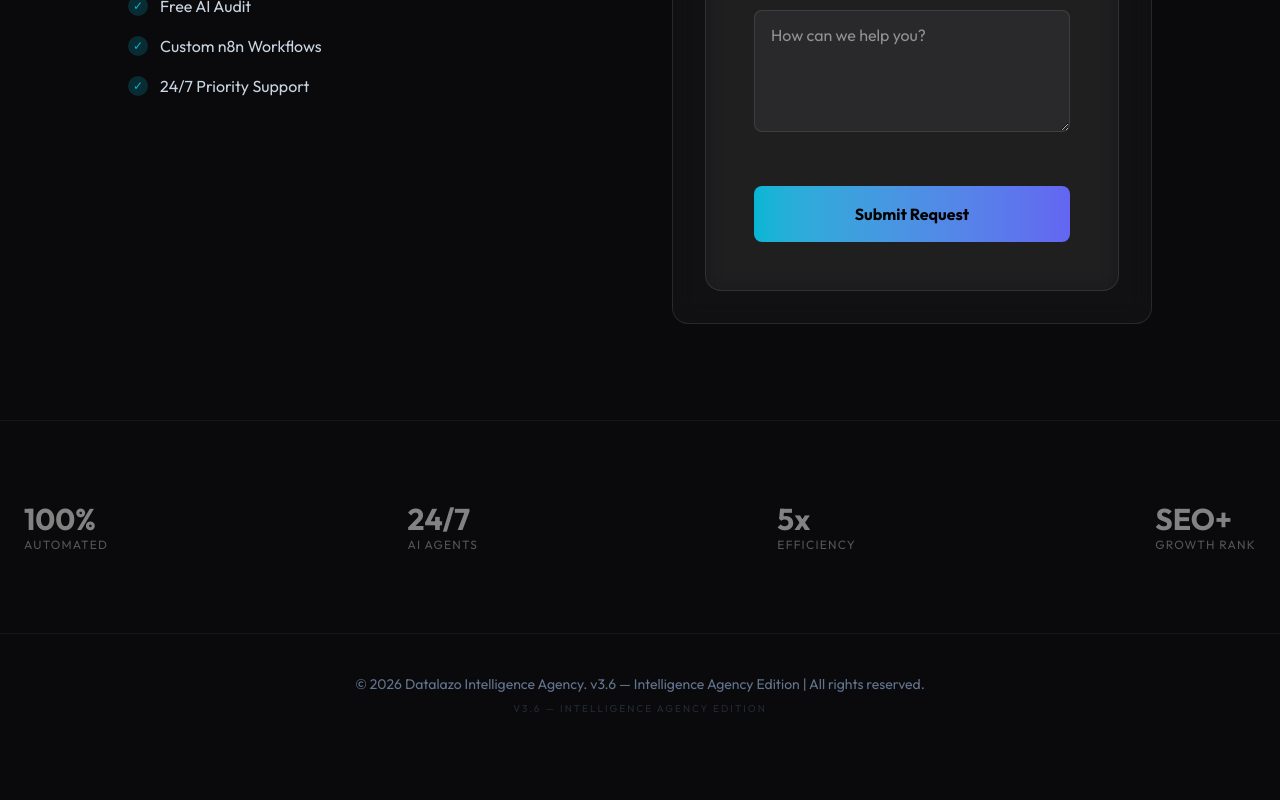
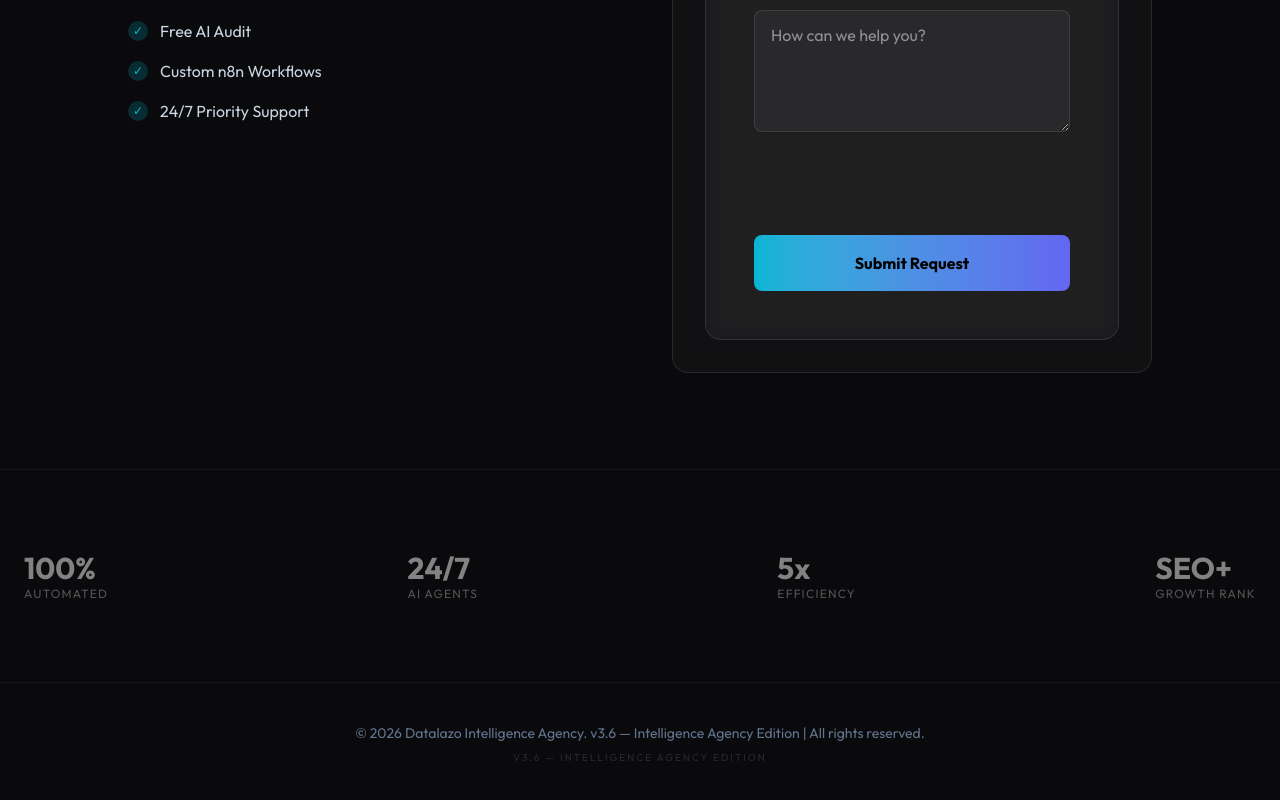
Before and after one commit to llazober/Datalazo, a Next.js app: page / in a window 1280 px wide. Shown: the part 3374-4174 px from the top of the page. Before the commit the page ends 4131 px from the top, so only its background shows below. Built offline with nearby package versions, Linux system fonts and the light colour scheme; no server answers.

Commit message:
fix: improve turnstile widget reliability and add key check

```diff
--- a/src/components/LeadForm.tsx
+++ b/src/components/LeadForm.tsx
@@ -108,17 +108,22 @@ export default function LeadForm() {
         />
 
         {/* Anti-Spam Human Shield Widget */}
-        <div className="flex justify-center py-2">
-          <div
-            className="cf-turnstile"
-            data-sitekey={process.env.NEXT_PUBLIC_CLOUDFLARE_TURNSTILE_SITE_KEY}
-            data-theme="dark"
-          />
+        <div className="flex justify-center py-2 min-h-[65px]">
+          {process.env.NEXT_PUBLIC_CLOUDFLARE_TURNSTILE_SITE_KEY ? (
+            <div
+              className="cf-turnstile"
+              data-sitekey={process.env.NEXT_PUBLIC_CLOUDFLARE_TURNSTILE_SITE_KEY}
+              data-theme="dark"
+            />
+          ) : (
+            <p className="text-[10px] text-red-500 uppercase tracking-widest">Security Key Missing</p>
+          )}
         </div>
         <Script
           src="https://challenges.cloudflare.com/turnstile/v0/api.js"
-          strategy="lazyOnload"
+          strategy="afterInteractive"
         />
+
 
         <button
 
```
